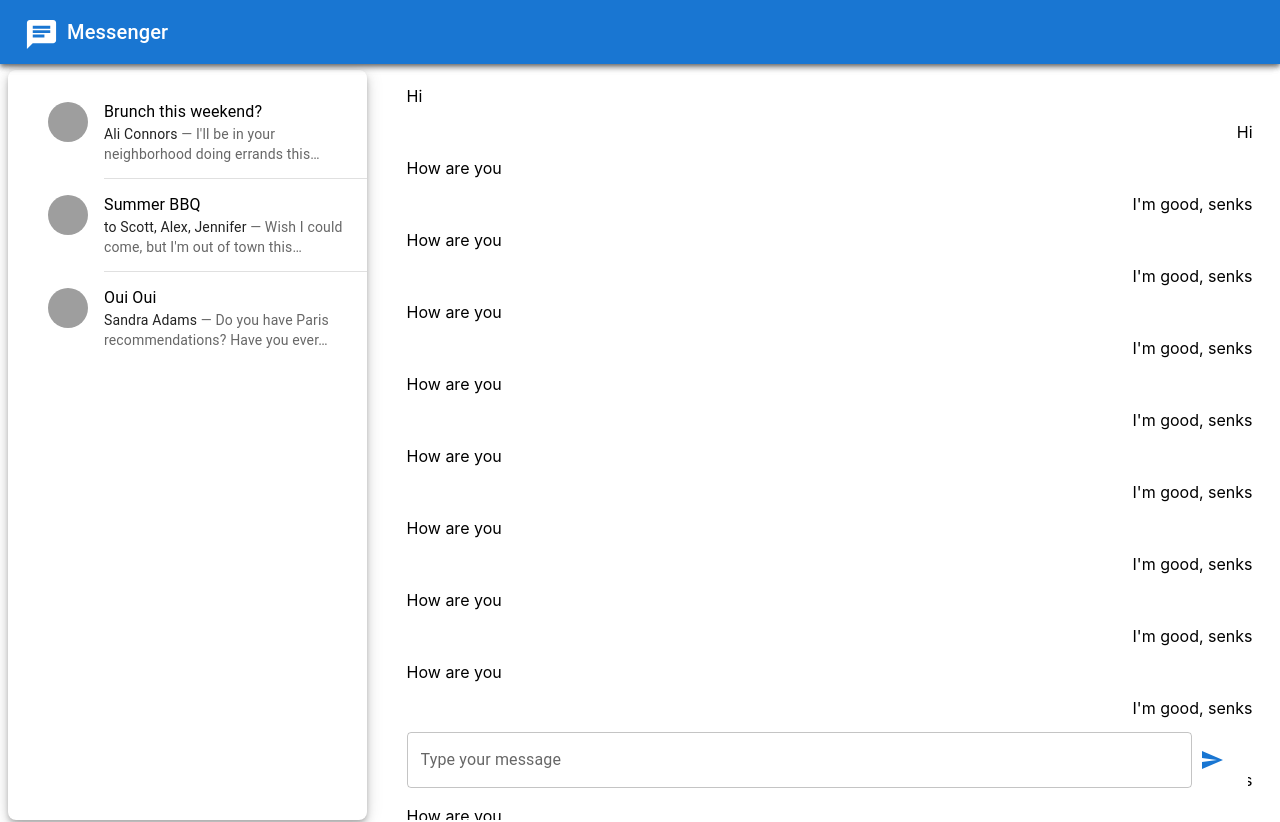
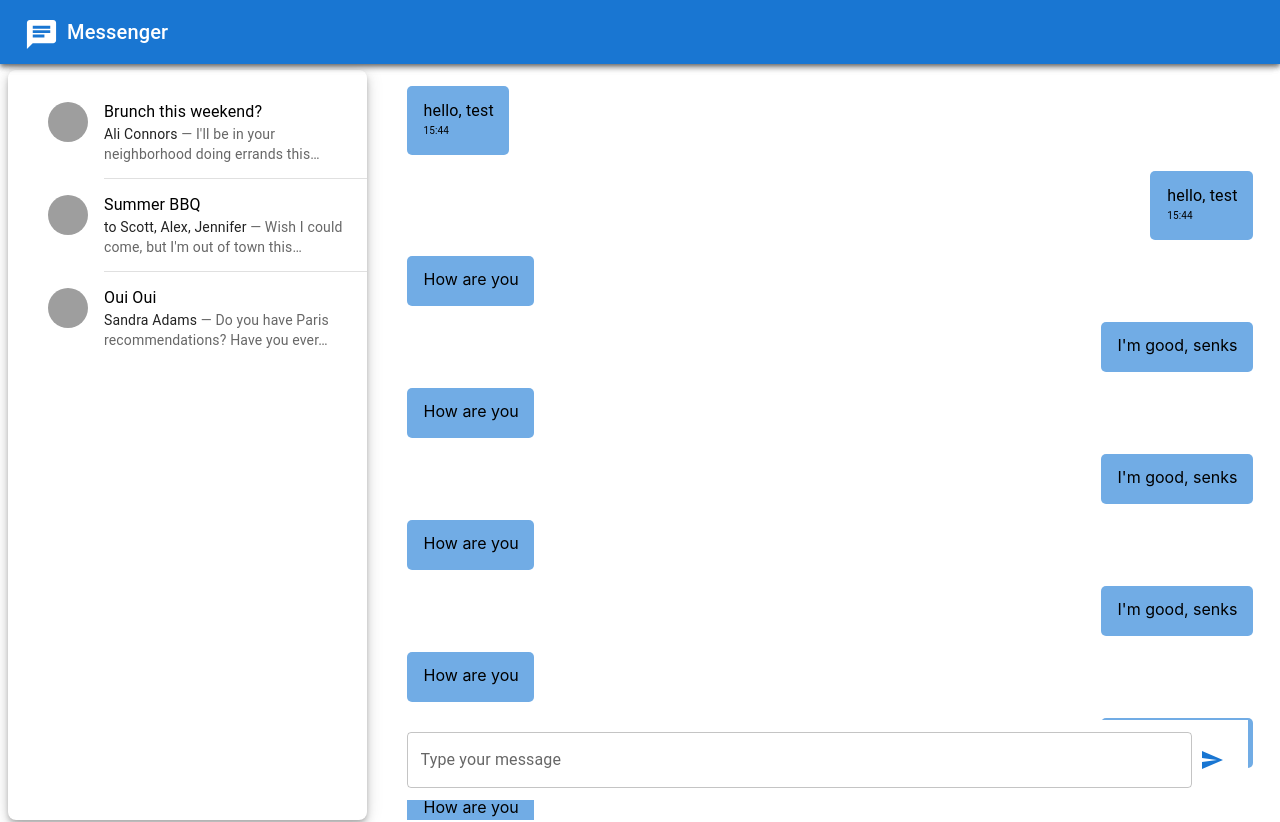
Before and after one commit to Artem-Mateush2022/Chat, a React (Create React App) app: page / in a window 1280 px wide. Shown: the top 822 px of the page. Built offline with nearby package versions, Linux system fonts and the light colour scheme; grey boxes are pictures that could not be loaded.

Commit message:
changing3

```diff
--- a/src/components/listMessages/ListMessages.jsx
+++ b/src/components/listMessages/ListMessages.jsx
@@ -33,7 +33,9 @@ export default function ListMessages() {
                         }
                     />
                 </ListItem>
+
                 <Divider variant="inset" component="li" />
+
                 <ListItem alignItems="flex-start">
                     <ListItemAvatar>
                         <Avatar alt="Travis Howard" src="/static/images/avatar/2.jpg" />
@@ -55,7 +57,9 @@ export default function ListMessages() {
                         }
                     />
                 </ListItem>
+
                 <Divider variant="inset" component="li" />
+
                 <ListItem alignItems="flex-start">
                     <ListItemAvatar>
                         <Avatar alt="Cindy Baker" src="/static/images/avatar/3.jpg" />
@@ -78,7 +82,6 @@ export default function ListMessages() {
                     />
                 </ListItem>
             </List>
-
         </Fragment>
     )
 }
--- a/src/components/messagesComp/Messages.jsx
+++ b/src/components/messagesComp/Messages.jsx
@@ -1,15 +1,29 @@
-import { ListItem } from "@mui/material";
+import { ListItem, Typography } from "@mui/material";
 import "./MessagesChat.css"
 
+function Message({ message }) {
+    return (
+        <Typography>{message.text}<Typography fontSize={10}>15:44</Typography></Typography>
+    )
+}
+const messages = [{ text: 'hello, test' }];
+
+function Template() {
+    return (
+        <>
+            {messages.map((m, i) => <Message key={i} message={m} />)}
+        </>
+    );
+}
 
 export default function Messages() {
     return (
         <div className="message_wraper">
             <ListItem>
-                <div className="left_message bg"> Hi </div>
+                <div className="left_message bg"> <Template /> </div>
             </ListItem>
             <ListItem>
-                <div className="right_message bg"> Hi </div>
+                <div className="right_message bg"> <Template /> </div>
             </ListItem>
             <ListItem>
                 <div className="left_message bg"> How are you </div>
--- a/src/components/messagesComp/MessagesChat.css
+++ b/src/components/messagesComp/MessagesChat.css
@@ -19,9 +19,30 @@
 }
 
 .right_message {
-    display: flex;
-    justify-content: end;
-    width: 100%;
+    position: relative;
+    display: inline-block;
+    clear: both;
+    /* margin-bottom: 8px; */
+    padding: 13px 15px 17px 17px;
+    vertical-align: top;
+    border-radius: 5px;
+    max-width: 75%;
+    font-size: 16px;
+    margin-left: auto;
+    background-color: #4793dec4;
+}
+
+.left_message {
+    position: relative;
+    display: inline-block;
+    clear: both;
+    /* margin-bottom: 8px; */
+    padding: 13px 15px 17px 17px;
+    vertical-align: top;
+    border-radius: 5px;
+    max-width: 75%;
+    font-size: 16px;
+    background-color: #4793dec4;
 }
 
 .message_wraper {
```
